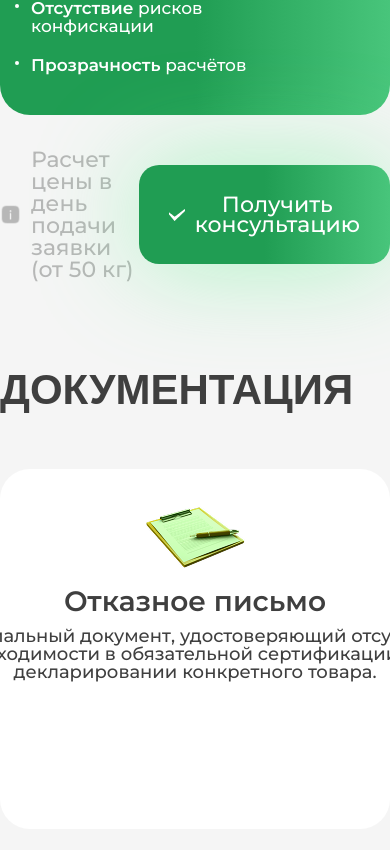
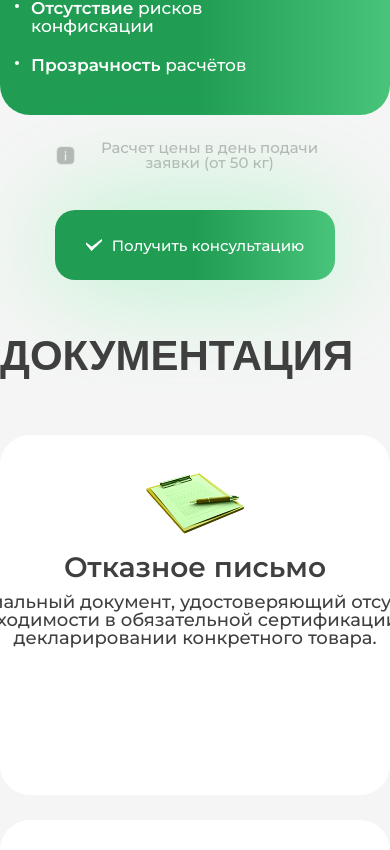
Before and after one commit to emarishkin/PandaExpressFFF, a React (Vite) app: page / in a window 390 px wide. Shown: the part 1894-2744 px from the top of the page. Built offline with nearby package versions, Linux system fonts and the light colour scheme; a web font is replaced by a local one.

Commit message:
ButtonPanda100%

```diff
--- a/src/components/ButtonPanda/ButtonPanda.css
+++ b/src/components/ButtonPanda/ButtonPanda.css
@@ -1,4 +1,4 @@
-.button-container{
+.button-container {
     max-width: 1519px;
     height: 99px;
     margin: 50px auto;
@@ -6,9 +6,11 @@
     justify-content: space-between;
     align-items: center;
     margin-bottom: 100px;
+    padding: 0 20px;
+    box-sizing: border-box;
 }
 
-.znak-and-weigth{
+.znak-and-weigth {
     width: 617px;
     display: flex;
     align-items: center;
@@ -23,7 +25,7 @@
     color: #B7B7B7;
 }
 
-.button-panda{
+.button-panda {
     display: flex;
     align-items: center;
     justify-content: center;
@@ -48,11 +50,161 @@
 .button-panda:hover {
     box-shadow: 0 6px 25px rgba(32, 189, 83, 0.25);
     transform: translateY(-3px);
-    color: #ffffff;
-    background-color: #f8fff9;
+    background: linear-gradient(to right, #1d8a4a 50%, #3db66a);
 }
 
 .button-panda:active {
     transform: translateY(1px);
     box-shadow: 0 2px 15px rgba(32, 189, 83, 0.2);
 }
+
+/* ===== АДАПТИВ ДЛЯ ПЛАНШЕТОВ (1200px) ===== */
+@media (max-width: 1200px) {
+    .button-container {
+        max-width: 100%;
+        padding: 0 40px;
+        margin: 40px auto 80px auto;
+    }
+
+    .znak-and-weigth {
+        width: 500px;
+    }
+
+    .znak-and-weigth p {
+        font-size: 20px;
+    }
+
+    .button-panda {
+        width: 350px;
+        height: 90px;
+        font-size: 20px;
+        padding: 40px 25px;
+    }
+}
+
+/* ===== АДАПТИВ ДЛЯ МОБИЛОК (768px и ниже) ===== */
+@media (max-width: 768px) {
+    .button-container {
+        flex-direction: column;
+        align-items: center;
+        justify-content: center;
+        height: auto;
+        margin: 30px auto 60px auto;
+        padding: 0 20px;
+        gap: 40px;
+        width: 100%;
+        max-width: 353px;
+    }
+
+    .znak-and-weigth {
+        width: 100%;
+        max-width: 304px;
+        justify-content: center;
+        gap: 8px;
+    }
+
+    .znak-and-weigth p {
+        font-family: 'Montserrat', sans-serif;
+        font-weight: 500;
+        font-size: 16px;
+        line-height: 100%;
+        color: #B7B7B7;
+        text-align: center;
+        margin: 0;
+    }
+
+    .znak-and-weigth img {
+        width: 16px;
+        height: 16px;
+    }
+
+    .button-panda {
+        width: 304px;
+        height: 76px;
+        font-size: 16px;
+        font-family: 'Montserrat', sans-serif;
+        font-weight: 500;
+        line-height: 90%;
+        padding: 20px 15px;
+        border-radius: 20px;
+        display: flex;
+        align-items: center;
+        justify-content: center;
+        gap: 10px;
+    }
+
+    .button-panda img {
+        width: 13px;
+        height: 13px;
+    }
+}
+
+/* ===== АДАПТИВ ДЛЯ МАЛЕНЬКИХ МОБИЛОК (480px и ниже) ===== */
+@media (max-width: 480px) {
+    .button-container {
+        max-width: 320px;
+        padding: 0 15px;
+        margin: 25px auto 50px auto;
+        gap: 40px;
+    }
+
+    .znak-and-weigth {
+        max-width: 280px;
+    }
+
+    .znak-and-weigth p {
+        font-size: 15px;
+    }
+
+    .znak-and-weigth img {
+        width: 15px;
+        height: 15px;
+    }
+
+    .button-panda {
+        width: 280px;
+        height: 70px;
+        font-size: 15px;
+        padding: 18px 14px;
+    }
+
+    .button-panda img {
+        width: 12px;
+        height: 12px;
+    }
+}
+
+/* ===== АДАПТИВ ДЛЯ ОЧЕНЬ МАЛЕНЬКИХ МОБИЛОК (375px и ниже) ===== */
+@media (max-width: 375px) {
+    .button-container {
+        max-width: 280px;
+        padding: 0 10px;
+        margin: 20px auto 40px auto;
+        gap: 40px;
+    }
+
+    .znak-and-weigth {
+        max-width: 250px;
+    }
+
+    .znak-and-weigth p {
+        font-size: 14px;
+    }
+
+    .znak-and-weigth img {
+        width: 14px;
+        height: 14px;
+    }
+
+    .button-panda {
+        width: 250px;
+        height: 65px;
+        font-size: 14px;
+        padding: 16px 12px;
+    }
+
+    .button-panda img {
+        width: 11px;
+        height: 11px;
+    }
+}
```
